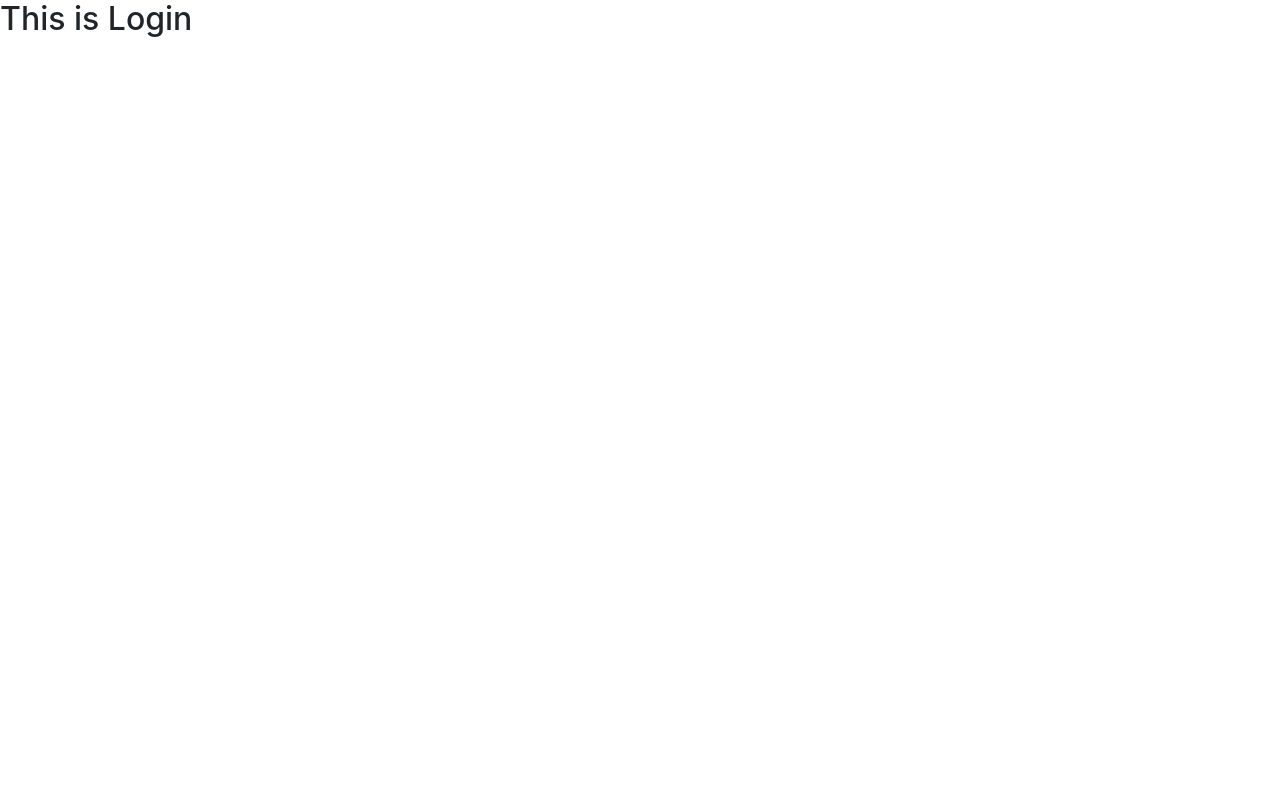
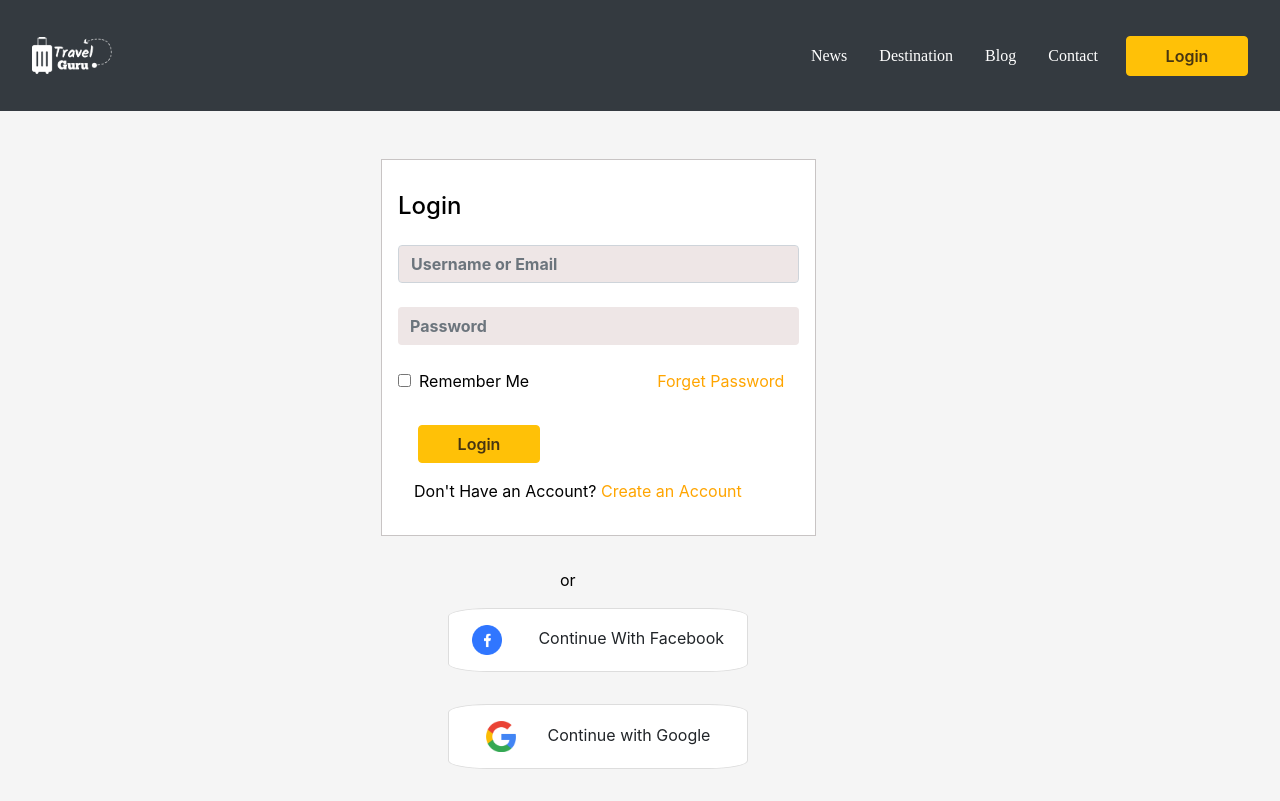
Before and after one commit to Arefin6/Travel-Agency-Website-React-Firebase, a React (Create React App) app: page /login in a window 1280 px wide. Built offline with nearby package versions, Linux system fonts and the light colour scheme.

Commit message:
login Design completed

```diff
--- a/src/App.js
+++ b/src/App.js
@@ -4,6 +4,8 @@ import { Route, BrowserRouter as Router, Switch } from 'react-router-dom';
 import Login from './components/Login/Login';
 import Home from './components/Home/Home';
 import Booking from './components/Booking/Booking';
+import PrivateRoute from './components/PrivateRoute/PrivateRoute';
+import Hotes from './components/Hotels/Hotes';
 export const userContext = createContext();
 
 function App() {
@@ -18,6 +20,9 @@ function App() {
           <Route path="/book/:name">
             <Booking></Booking>
           </Route>
+          <PrivateRoute path="/hotels">
+             <Hotes></Hotes>
+          </PrivateRoute>
           <Route exact path="/">
              <Home></Home>
           </Route>
--- a/src/components/Booking/Booking.css
+++ b/src/components/Booking/Booking.css
@@ -6,12 +6,11 @@
     color:#6b6565;
 }
 
-.book-form input[type=text],input[type=text]:focus{
+.book-form input[type="text"],input[type="password"],input[type="text"]:focus,input[type="password"]:focus{
     color:#070606;
     background-color:#eee6e6;
     font-weight: bold;
     outline:none;
-    background-color:#eee6e6;
     border: none;
     box-shadow: none;
 }
--- a/src/components/Booking/Booking.js
+++ b/src/components/Booking/Booking.js
@@ -1,5 +1,5 @@
 import React, { useState } from 'react';
-import { useParams } from 'react-router-dom';
+import { Link, useParams } from 'react-router-dom';
 import './Booking.css';
 import calenderLogo from '../../Icon/calender_icon.png';
 import DatePicker from "react-datepicker";
@@ -11,7 +11,6 @@ const Booking = () => {
     const{name}=useParams();
 
     const[startdate,setStartDate] =useState(new Date());
-
 
     return (
         <div className="Home-warp">
@@ -68,7 +67,7 @@ const Booking = () => {
                     </div>
                 </div>
 
-                 <button type="submit" className="btn btn-warning start-btn mt-3">Start Booking</button>
+                 <Link to="/hotels" className="btn btn-warning start-btn mt-3">Start Booking</Link>
 
 
 
--- /dev/null
+++ b/src/components/Header/Header.js
@@ -0,0 +1,38 @@
+import React from 'react';
+import logo from '../../Logo.png';
+
+const Header = () => {
+    return (
+        <div className="bg-dark">
+    <nav className="navbar navbar-expand-lg ">
+        <a className="navbar-brand" href="#"><img src={logo} alt=""/></a>
+        <button className="navbar-toggler" type="button" data-toggle="collapse" data-target="#navbarTogglerDemo02" aria-controls="navbarTogglerDemo02" aria-expanded="false" aria-label="Toggle navigation">
+        <span className="navbar-toggler-icon"></span>
+        </button>
+
+        <div className="collapse navbar-collapse" id="navbarTogglerDemo02">
+
+          <ul className="navbar-nav ml-auto mt-2 mt-lg-0">
+            <li className="nav-item">
+              <a className="nav-link" href="#">News</a>
+            </li>
+            <li className="nav-item">
+              <a className="nav-link" href="#">Destination</a>
+            </li>
+            <li className="nav-item">
+              <a className="nav-link" href="#">Blog</a>
+            </li>
+            <li className="nav-item">
+              <a className="nav-link" href="#">Contact</a>
+            </li>
+            <button className="btn btn-warning">Login</button>
+          </ul>
+
+        </div>
+    </nav>
+ </div>
+
+    );
+};
+
+export default Header;
--- a/src/components/HomeNav/HomeNav.js
+++ b/src/components/HomeNav/HomeNav.js
@@ -1,15 +1,16 @@
 import {faSearch } from '@fortawesome/free-solid-svg-icons';
 import { FontAwesomeIcon } from '@fortawesome/react-fontawesome';
 import React from 'react';
+import { Link } from 'react-router-dom';
 import logo from '../../Logo.png';
 import './HomeNav.css';
 
 const HomeNav = () => {
     return (
    <div className="container">
-    <nav class="navbar navbar-expand-lg ">
-        <a class="navbar-brand" href="#"><img src={logo} alt=""/></a>
-        <button class="navbar-toggler" type="button" data-toggle="collapse" data-target="#navbarTogglerDemo02" aria-controls="navbarTogglerDemo02" aria-expanded="false" aria-label="Toggle navigation">
+    <nav className="navbar navbar-expand-lg ">
+        <a className="navbar-brand" href="#"><img src={logo} alt=""/></a>
+        <button className="navbar-toggler" type="button" data-toggle="collapse" data-target="#navbarTogglerDemo02" aria-controls="navbarTogglerDemo02" aria-expanded="false" aria-label="Toggle navigation">
         <span class="navbar-toggler-icon"></span>
         </button>
 
@@ -33,7 +34,7 @@ const HomeNav = () => {
             <li class="nav-item">
               <a class="nav-link" href="#">Contact</a>
             </li>
-            <button className="btn btn-warning">Login</button>
+            <Link to="/login" className="btn btn-warning">Login</Link>
           </ul>
 
         </div>
--- /dev/null
+++ b/src/components/Login/Login.css
@@ -0,0 +1,40 @@
+body{
+    background-color: whitesmoke;
+    color:black;
+}
+.login-form{
+    background-color: #fff;
+    padding: 1rem;
+    border:1px solid #c8c4c4 ;
+}
+.log-ancor{
+    color:orange;
+}
+.log-ancor:hover{
+  color: orangered;
+}
+.forgetPas{
+    margin-left: 8rem;
+}
+.or{
+    margin-left: 35rem;
+    margin-top: -1rem;
+}
+.logo-btn{
+    display: block;
+    margin-left: 35%;
+    margin-bottom: 2rem;
+    background-color: #fff;
+    border:1px solid #ddd;
+    border-radius:13%;
+    width:300px;
+    padding: 1rem;
+    min-height: 2rem;
+}
+.logo-btn:focus{
+    box-shadow: none;
+}
+.logo-btn img{
+    width: 30px;
+    margin-right: 2rem;
+}
--- a/src/components/Login/Login.js
+++ b/src/components/Login/Login.js
@@ -1,13 +1,42 @@
 import React from 'react';
+import Header from '../Header/Header';
+import './Login.css';
+import fbLogo from "../../Icon/fb.png";
+import googleLogo from "../../Icon/google.png";
 
 const Login = () => {
+    const handleGoogleSignIn = () =>{
+          console.log("Googlr mama");
+    }
     return (
         <div>
-           <h2>This is Login</h2>
+           <Header></Header>
+            <form>
+                <div className="row container p-5 ">
+                 <div className="offset-md-4 col-md-5 offset-md-3 login-form">
+                  <h4 className="mb-4 mt-3">Login</h4>
+
+                 <input type="text" className="form-control mb-4" style={{color:"#070606",
+                    backgroundColor:"#eee6e6",fontWeight:"bold"}} placeholder="Username or Email"/>
+                 <input type="password" className="form-control" placeholder="Password" />
+                   <div className="mt-4">
+                   <input type="checkbox" className="mr-2" name="RemmberMe"/>
+                   <label htmlFor="RememberMe">Remember Me</label>
+                   <a href="#" className="forgetPas log-ancor">Forget Password</a>
+                   </div>
+                 <button className="btn btn-warning log-btn mt-4 mb-3">Login</button>
+                  <p className="ml-3">Don't Have an Account? <a href="#" className="log-ancor">Create an Account</a></p>
+                 </div>
+
+                </div>
+            </form>
+              <p className="or">or</p>
+              <button className="logo-btn btn" >
+                  <img src={fbLogo} alt=""/> Continue With Facebook</button>
+              <button className="logo-btn btn" onClick={handleGoogleSignIn}>
+                  <img src={googleLogo} alt="" />
+                  Continue with Google</button>
         </div>
-
-
-
 
     );
 };
--- a/src/components/PrivateRoute/PrivateRoute.js
+++ b/src/components/PrivateRoute/PrivateRoute.js
@@ -0,0 +1,26 @@
+import React, { useContext } from 'react';
+import { Redirect, Route } from 'react-router-dom';
+import { userContext } from '../../App';
+
+const PrivateRoute = ({children,...rest}) => {
+    const [loggedInUser,setLoggedInUser] = useContext(userContext);
+    return (
+        <Route
+        {...rest}
+        render={({ location }) =>
+          loggedInUser.email ? (
+            children
+          ) : (
+            <Redirect
+              to={{
+                pathname: "/login",
+                state: { from: location }
+              }}
+            />
+          )
+        }
+      />
+    );
+};
+
+export default PrivateRoute;
```
